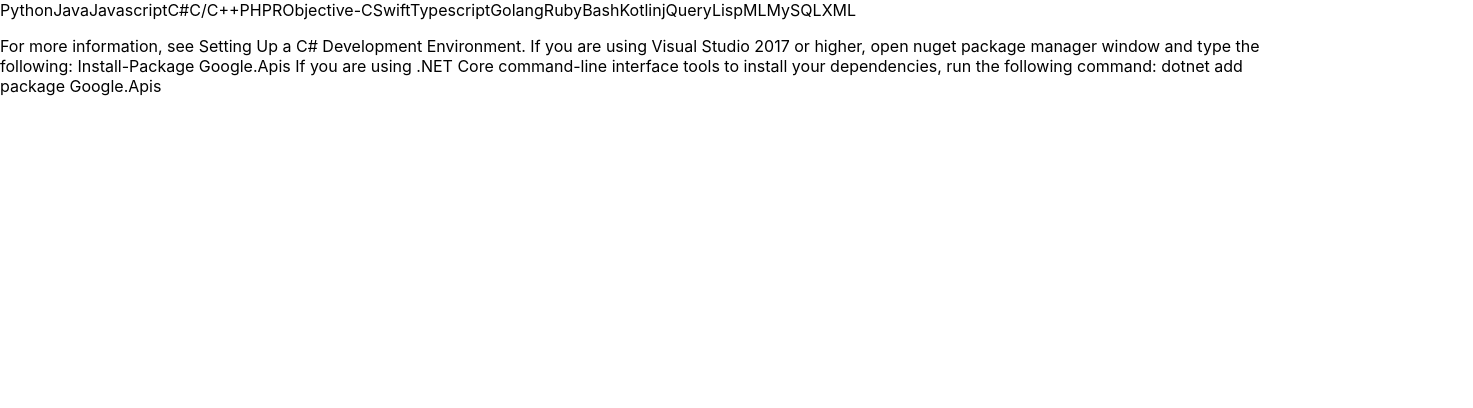
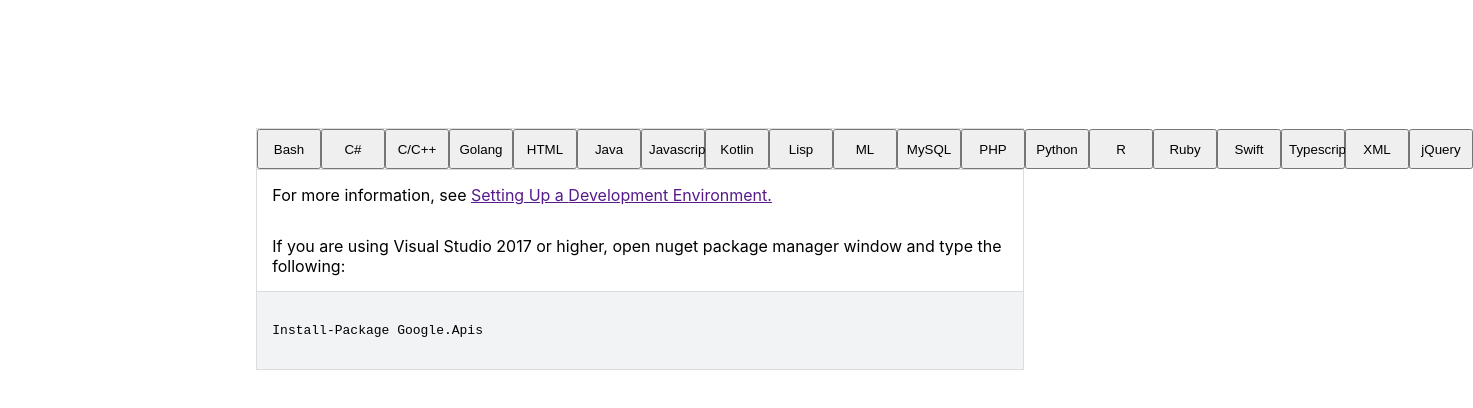
Before and after one commit to kitoshi/google_snippet, a Next.js app: page / in a window 1280 px wide. Shown: the top 408 px of the page, 1473 px wide, since content can reach past the window. Built offline with nearby package versions, Linux system fonts and the light colour scheme.

Commit message:
sections css props

```diff
--- a/components/Information.js
+++ /dev/null
@@ -1,16 +0,0 @@
-export default function InstallText(params) {
-  return (
-    <>
-      <section>
-        <p>
-          For more information, see Setting Up a C# Development Environment. If
-          you are using Visual Studio 2017 or higher, open nuget package manager
-          window and type the following: Install-Package Google.Apis If you are
-          using .NET Core command-line interface tools to install your
-          dependencies, run the following command: dotnet add package
-          Google.Apis
-        </p>
-      </section>
-    </>
-  )
-}
--- /dev/null
+++ b/components/LanguageCode.js
@@ -0,0 +1,7 @@
+export default function LanguageCode(props) {
+  return (
+    <>
+      <code>Install-Package Google.Apis</code>
+    </>
+  )
+}
--- /dev/null
+++ b/components/LanguageText.js
@@ -0,0 +1,19 @@
+import propTypes from 'prop-types'
+
+export default function LanguageText(props) {
+  LanguageText.propTypes = {
+    language: propTypes.string
+  }
+  return (
+    <>
+      <p>
+        For more information, see{' '}
+        <a href=''>Setting Up a {props.language} Development Environment.</a>
+      </p>
+      <p>
+        If you are using Visual Studio 2017 or higher, open nuget package
+        manager window and type the following:
+      </p>
+    </>
+  )
+}
--- a/components/Widget.js
+++ b/components/Widget.js
@@ -1,6 +1,7 @@
-import InstallText from './Information'
+import LanguageText from './LanguageText'
 import styles from './Widget.module.css'
 import propTypes from 'prop-types'
+import LanguageCode from './LanguageCode'
 
 export default function Widget(props) {
   Widget.propTypes = {
@@ -8,13 +9,20 @@
   }
 
   const languageTab = props.languages.map((item) => (
-    <tab key={item}>{item}</tab>
+    <button key={item} type='button'>
+      {item}
+    </button>
   ))
 
   return (
-    <div className={styles.Widget}>
-      <section>{languageTab}</section>
-      <InstallText />
+    <div className={styles.widget}>
+      <section className={styles['language-tab']}>{languageTab}</section>
+      <section className={styles['language-text']}>
+        <LanguageText />
+      </section>
+      <section className={styles['language-code']}>
+        <LanguageCode />
+      </section>
     </div>
   )
 }
--- a/components/Widget.module.css
+++ b/components/Widget.module.css
@@ -0,0 +1,33 @@
+.widget section {
+  display: flex;
+}
+
+.widget section.language-tab {
+  border: 1px solid #dadce0;
+  flex-direction: row;
+}
+
+.widget section.language-text {
+  border: 1px solid #dadce0;
+  border-top: 0px;
+  flex-direction: column;
+}
+
+.widget section.language-code {
+  border: 1px solid #dadce0;
+  border-top: 0px;
+  background-color: #f1f3f4;
+}
+
+.widget button {
+  min-width: 5vw;
+  min-height: 5vh;
+}
+
+.widget p {
+  margin: 2% 2%;
+}
+
+.widget code {
+  margin: 4% 2%;
+}
--- a/pages/index.js
+++ b/pages/index.js
@@ -11,7 +11,7 @@
     'C/C++',
     'PHP',
     'R',
-    'Objective-C',
+    'HTML',
     'Swift',
     'Typescript',
     'Golang',
@@ -33,7 +33,7 @@
       </Head>
 
       <main>
-        <Widget languages={languages} />
+        <Widget languages={languages.sort()} />
       </main>
     </div>
   )
--- a/styles/globals.css
+++ b/styles/globals.css
@@ -6,9 +6,8 @@
     Ubuntu, Cantarell, Fira Sans, Droid Sans, Helvetica Neue, sans-serif;
 }
 
-a {
-  color: inherit;
-  text-decoration: none;
+main {
+  padding: 10% 20%;
 }
 
 * {
```
